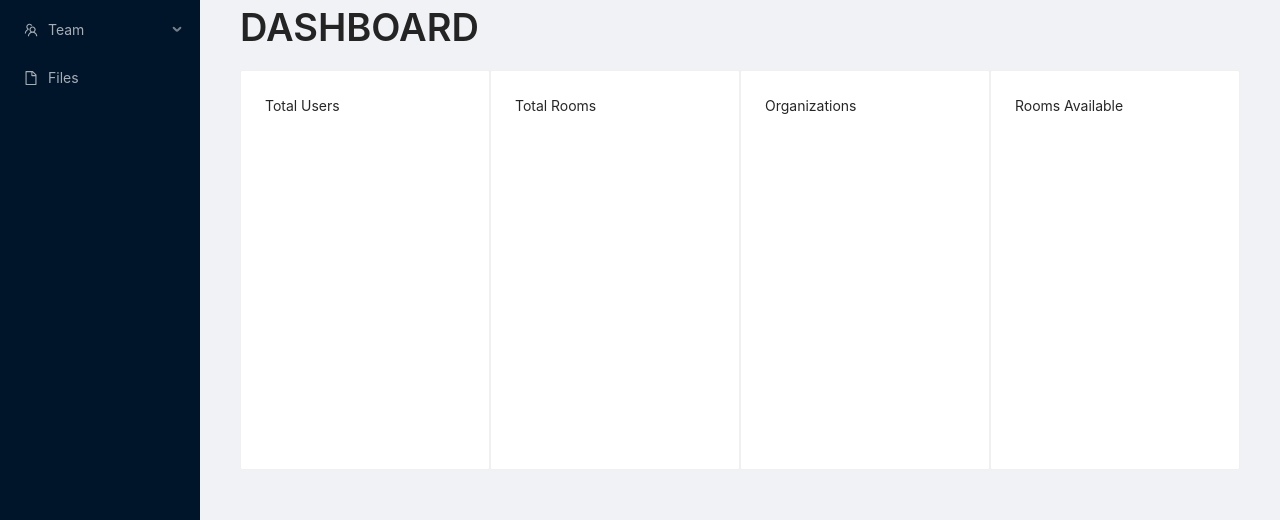
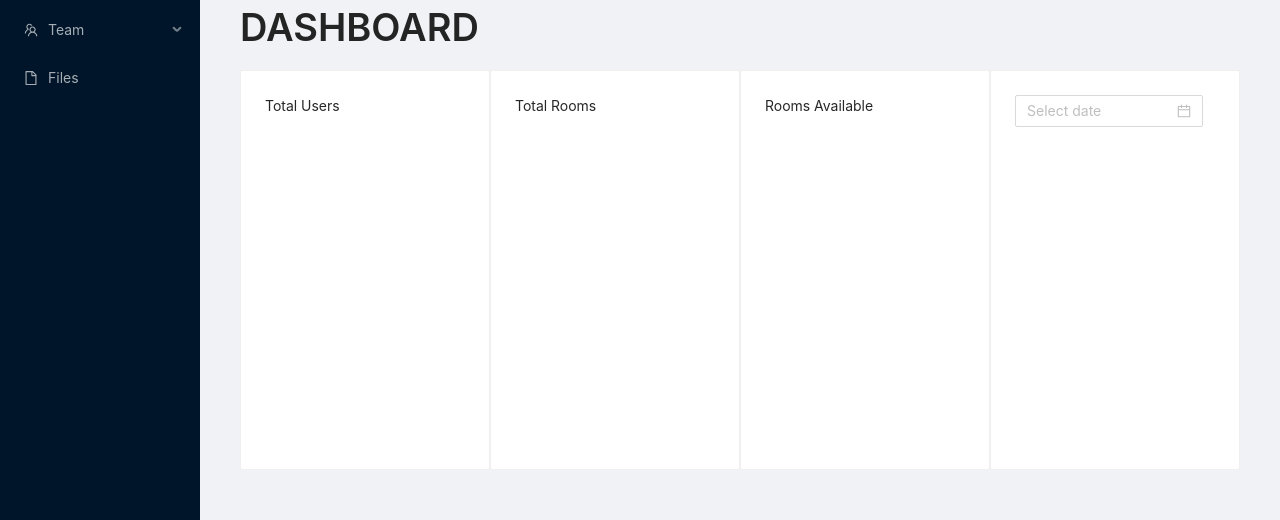
Before and after one commit to ezralangat98/Rail-System-React-Ant-Design, a React (Create React App) app: page / in a window 1280 px wide. Shown: the part 138-658 px from the top of the page. Built offline with nearby package versions, Linux system fonts and the light colour scheme.

Commit message:
datepicker..

```diff
--- a/package.json
+++ b/package.json
@@ -7,6 +7,8 @@
     "@testing-library/react": "^12.1.2",
     "@testing-library/user-event": "^13.5.0",
     "antd": "^4.18.7",
+    "axios": "^0.26.0",
+    "bootstrap": "^5.1.3",
     "react": "^17.0.2",
     "react-dom": "^17.0.2",
     "react-router-dom": "^6.2.1",
--- a/src/App.js
+++ b/src/App.js
@@ -1,6 +1,6 @@
 import './App.css';
 
-import { Layout, Menu, Breadcrumb, Typography, Row, Col, Card} from 'antd';
+import { Layout, Menu, Breadcrumb, Typography, Row, Col, Card, DatePicker} from 'antd';
 import {
   DesktopOutlined,
   PieChartOutlined,
@@ -21,12 +21,16 @@ function App() {
   return (
     <div>
       <Layout style={{ minHeight: '100vh' }}>
-        <Sider collapsible collapsed={collapsed} onCollapse={() => setCollapsed(!collapsed)}>
+
+        <Sider collapsible collapsed={collapsed}
+         onCollapse={() => setCollapsed(!collapsed)}>
+
           <div className="logo" />
           <Menu theme="dark" defaultSelectedKeys={['1']} mode="inline">
             <Menu.Item key="1" icon={<PieChartOutlined />}>
                 Home
             </Menu.Item>
+
             <Menu.Item key="2" icon={<DesktopOutlined />}>
              Manage Resources
             </Menu.Item>
@@ -57,8 +61,8 @@ function App() {
               <div style={{display: "flex", justifyContent: "space-between"}}>
                 <Card style={{flex: "1", height: "400px"}}> Total Users</Card>
                 <Card style={{flex: "1", height: "400px"}}> Total Rooms</Card>
-                <Card style={{flex: "1", height: "400px"}}> Organizations</Card>
                 <Card style={{flex: "1", height: "400px"}}> Rooms Available</Card>
+                <Card style={{flex: "1", height: "400px"}}> <DatePicker/></Card>
 
               </div>
             </div>
```
Also changed, not shown: 1 other file (tests, documents, lock files or other folders).
